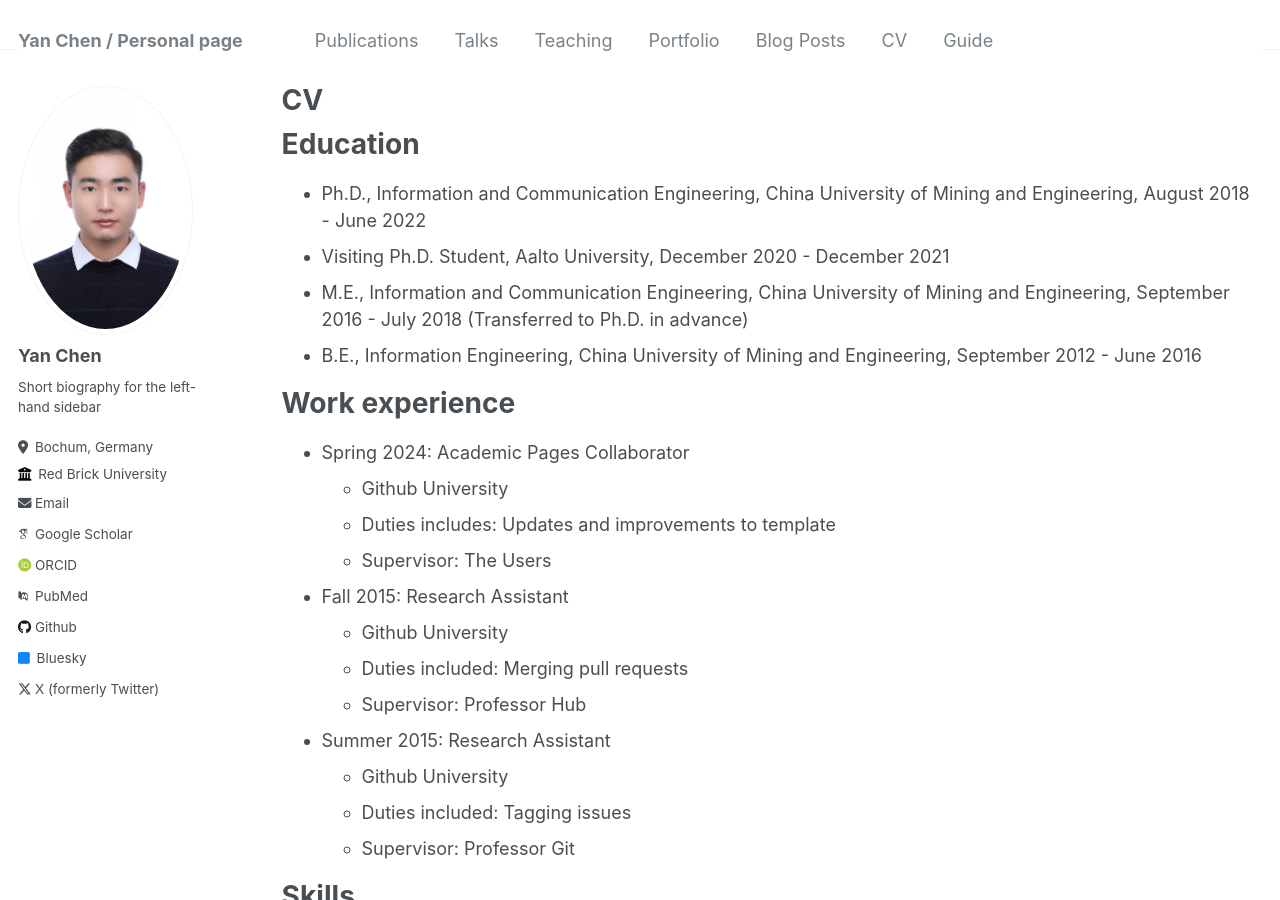
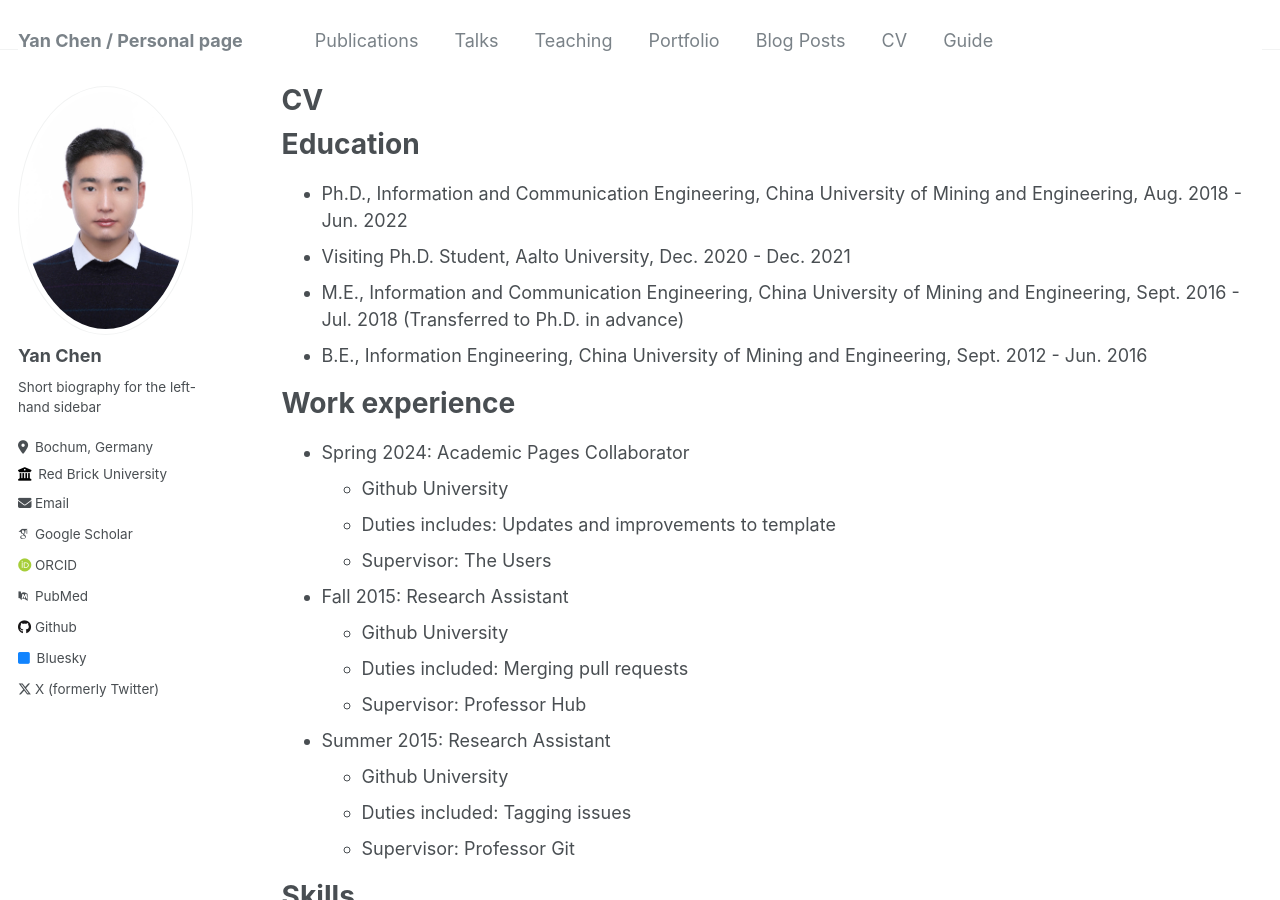
Before and after one commit to Yanni-Chen/Yanni-Chen.github.io, a Jekyll site: the page built from _pages/cv.md, in a window 1280 px wide and 900 px high. Built offline with Jekyll 4.4.1, drawn with Linux system fonts in a browser that asks for light colours; some web fonts are replaced.

Commit message:
Update cv.md

```diff
--- a/_pages/cv.md
+++ b/_pages/cv.md
@@ -11,10 +11,10 @@ redirect_from:
 
 Education
 ======
-* Ph.D., Information and Communication Engineering, China University of Mining and Engineering, August 2018 -  June 2022
-* Visiting Ph.D. Student, Aalto University, December 2020 - December 2021
-* M.E., Information and Communication Engineering, China University of Mining and Engineering, September 2016 -  July 2018 (Transferred to Ph.D. in advance)
-* B.E., Information Engineering, China University of Mining and Engineering, September 2012 - June 2016
+* Ph.D., Information and Communication Engineering, China University of Mining and Engineering, Aug. 2018 - Jun. 2022
+* Visiting Ph.D. Student, Aalto University, Dec. 2020 - Dec. 2021
+* M.E., Information and Communication Engineering, China University of Mining and Engineering, Sept. 2016 - Jul. 2018 (Transferred to Ph.D. in advance)
+* B.E., Information Engineering, China University of Mining and Engineering, Sept. 2012 - Jun. 2016
 
 Work experience
 ======
```
